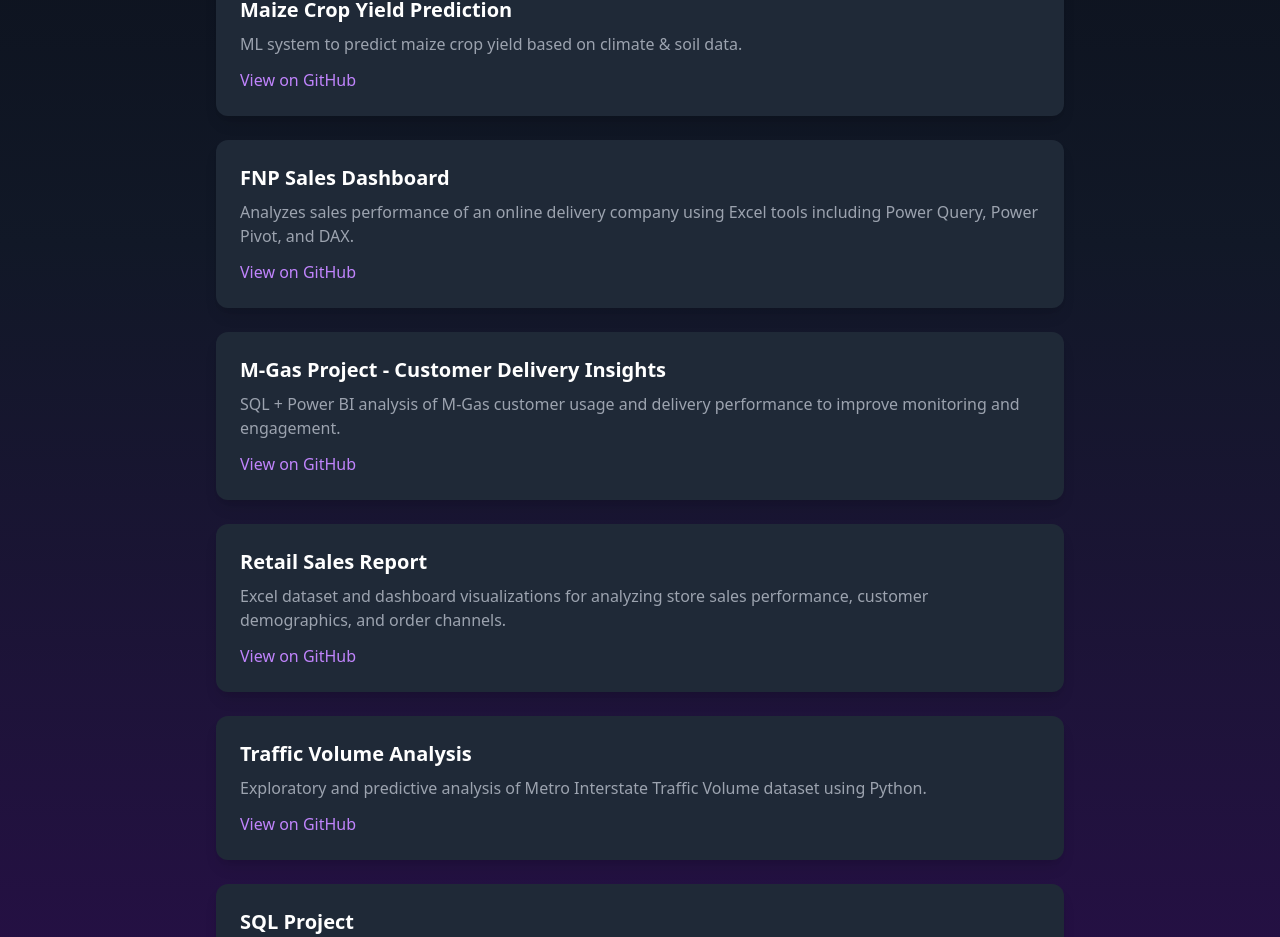
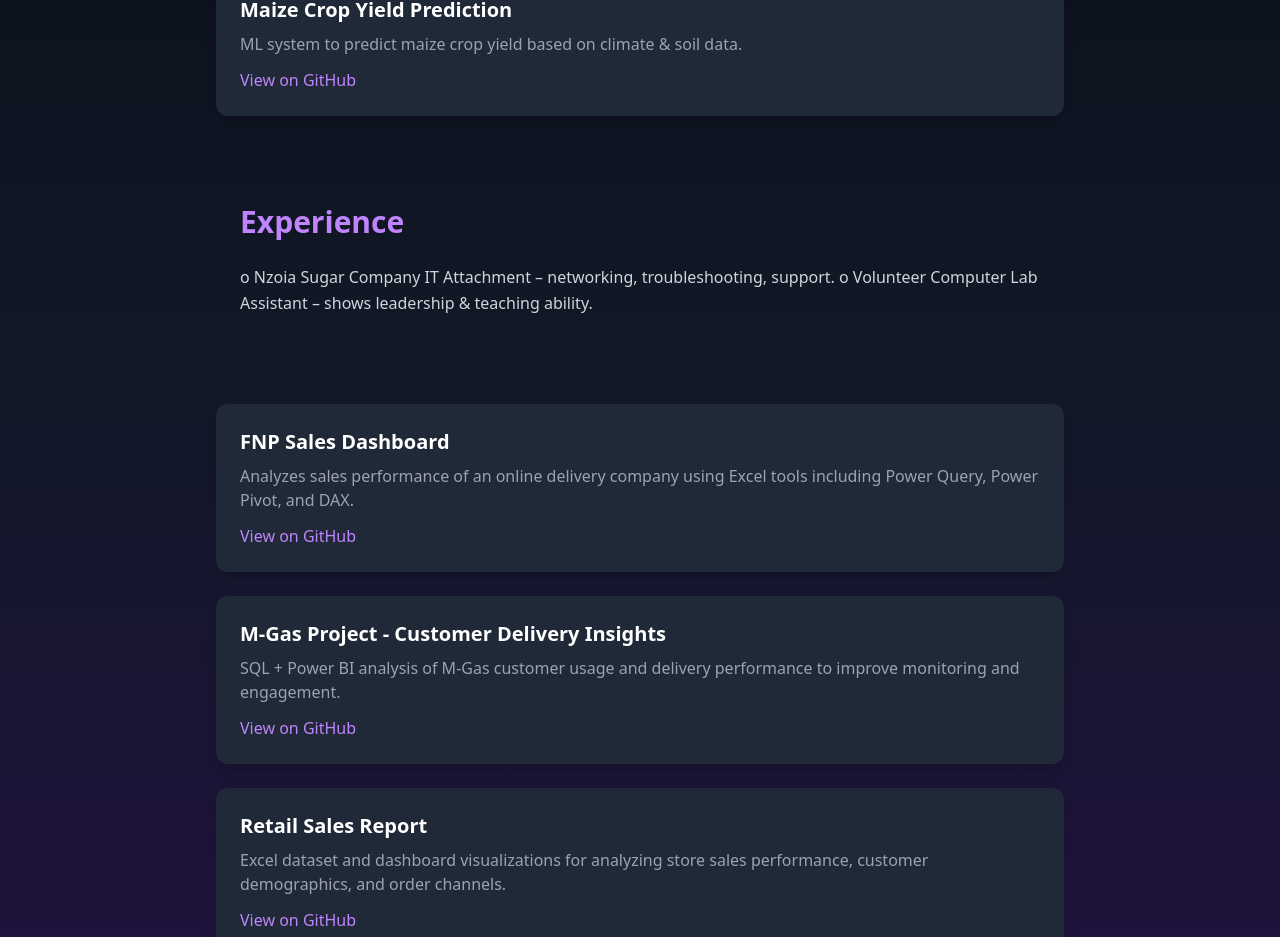
Before and after one commit to Patricia-Kubende/my-portfolio, a React (Create React App) app: page / in a window 1280 px wide. Shown: the part 1268-2205 px from the top of the page. Built offline with nearby package versions, Linux system fonts and the light colour scheme.

Commit message:
Added Experience

```diff
--- a/src/App.js
+++ b/src/App.js
@@ -73,6 +73,16 @@ function App() {
               View on GitHub
             </a>
           </div>
+
+      {/* Experience */}
+      <section id="experience" className="max-w-4xl mx-auto px-6 py-16">
+        <h3 className="text-3xl font-bold text-purple-400 mb-6">Experience</h3>
+        <p className="text-gray-300 leading-relaxed">
+          o	Nzoia Sugar Company IT Attachment – networking, troubleshooting, support.
+          o Volunteer Computer Lab Assistant – shows leadership & teaching ability.
+
+        </p>
+      </section>
 
           {/* FNP Sales Dashboard */}
           <div className="bg-gray-800 p-6 rounded-xl shadow-lg">
```
